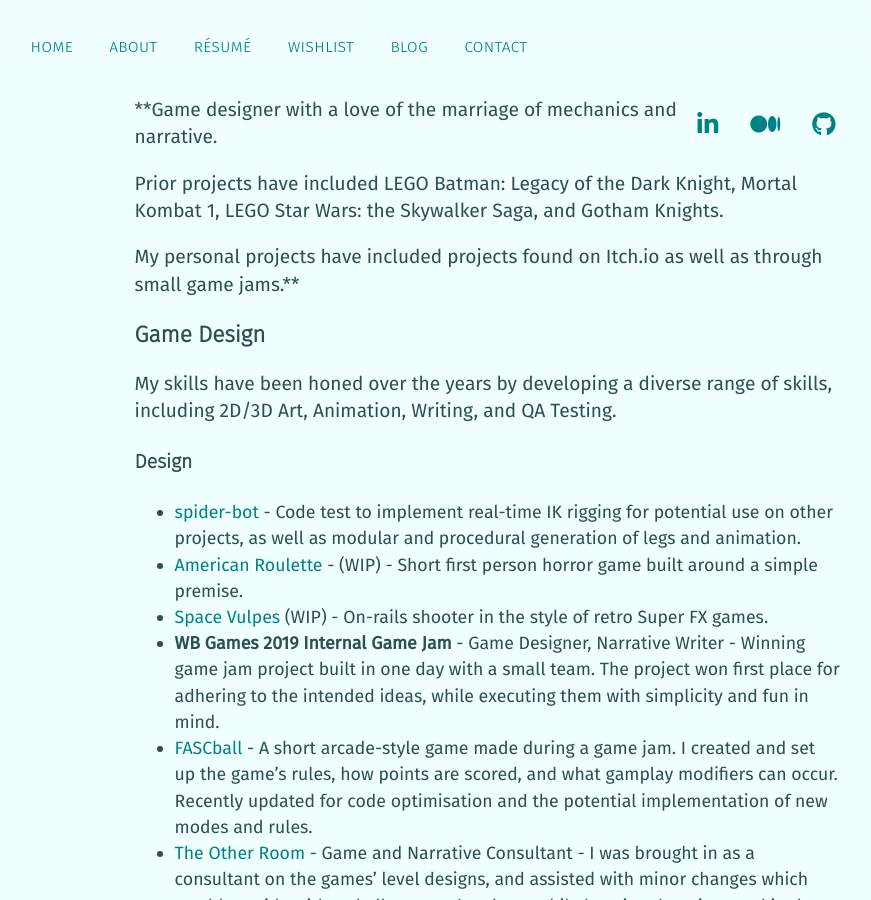
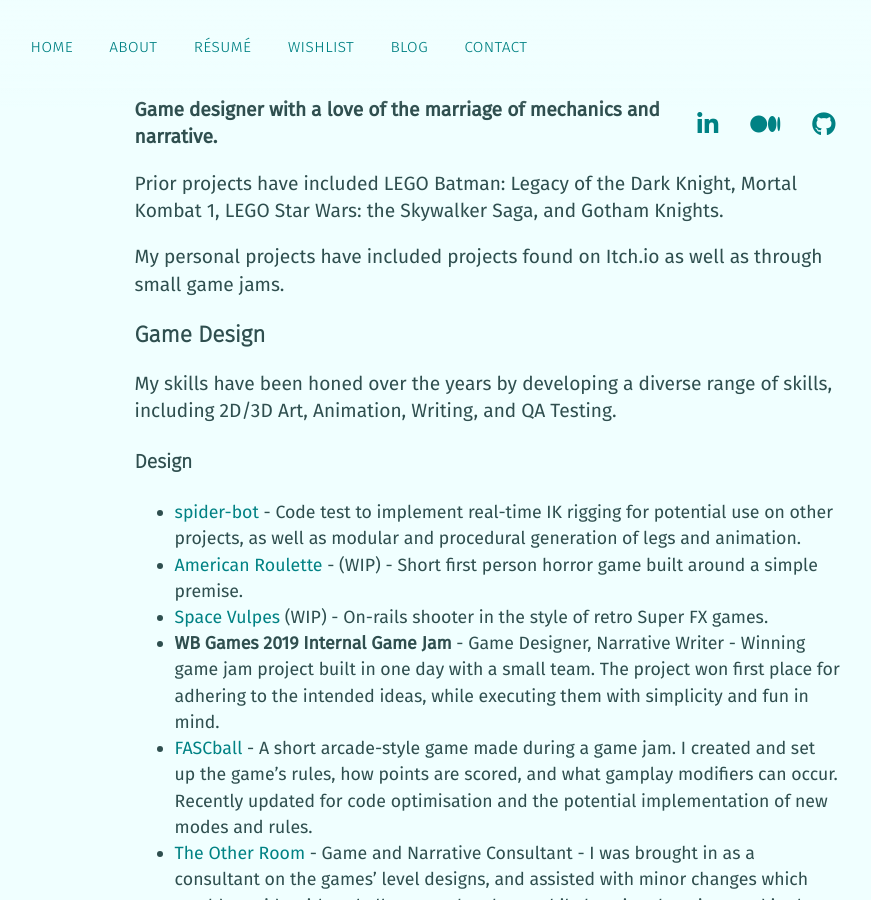
Before and after one commit to mstfacmly/mstfacmly.github.io, a Jekyll site: the page built from resume_gamedesigner.md, in a window 1280 px wide and 900 px high. Shown: the whole window, without its empty margins (147-1018 px from the left). Built offline with Jekyll 4.4.1, drawn with Linux system fonts in a browser that asks for light colours; nearby versions of some CDN libraries; a script that is not in the unit is left out.

```diff
--- a/resume_gamedesigner.md
+++ b/resume_gamedesigner.md
@@ -11,11 +11,11 @@ title: Résumé
 
 <section class="resume" markdown="1">
 
-**Game designer with a love of the marriage of mechanics and narrative.
+**Game designer with a love of the marriage of mechanics and narrative.**
 
 Prior projects have included LEGO Batman: Legacy of the Dark Knight, Mortal Kombat 1, LEGO Star Wars: the Skywalker Saga, and Gotham Knights.
 
-My personal projects have included projects found on Itch.io as well as through small game jams.**
+My personal projects have included projects found on Itch.io as well as through small game jams.
 
 ### Game Design
 
```
